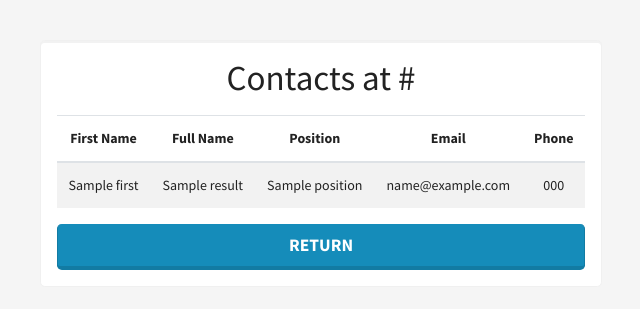
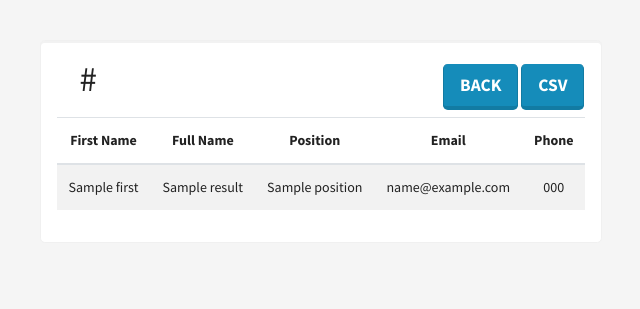
Before and after one commit to bryandeagle/fetch, a Flask app: template templates/results.html in a window 1280 px wide. Shown: the top 309 px of the page, without its empty margins (319-959 px from the left). Run offline with Flask 2, Linux system fonts and the light colour scheme; the template is opened without the code that fills it: most values are stand-ins (such as "Sample title", 1, 10 or a date in 2020); some libraries are stand-ins or nearby versions.

Commit message:
downloading csvs

```diff
--- a/app.py
+++ b/app.py
@@ -1,4 +1,4 @@
-from flask import Flask, request, send_file, jsonify, redirect, url_for, render_template
+from flask import Flask, request, send_file, Response, redirect, url_for, render_template
 from logging import handlers, Formatter, getLogger, DEBUG
 from scrape import scrape
 from os import path
@@ -26,6 +26,10 @@ def _display(url):
     if url.startswith('www.'):
         url = url[4:]
     return url.capitalize()
+
+
+def json_to_csv(json):
+    pass
 
 
 def _setup_log(file_size):
@@ -59,6 +63,14 @@ def error():
     return app.send_static_file('error.html')
 
 
+@app.route('/download', methods=['POST'])
+def download():
+    print(request.form['data'])
+    """ Returns CSV file """
+    return Response(json_to_csv(request.form['data']), mimetype="text/csv",
+                    headers={"Content-disposition": "attachment; filename=contacts.csv"})
+
+
 @app.route('/')
 def index():
     """ Returns static index document """
--- a/templates/results.html
+++ b/templates/results.html
@@ -28,11 +28,26 @@
         background-color: #fff;
         padding: 1rem 1rem;
       }
+      .top {
+        width: 100%;
+      }
+      .right {
+        text-align: right;
+      }
     </style>
   </head>
   <body class="text-center">
     <div class="jumbotron">
-      <h1>Contacts at {{ website }}</h1>
+      <table class="top">
+        <td><h1>{{ website }}</h1></td>
+        <td class="right">
+          <form method="post" action="/download">
+            <input type="hidden" name="data" value="{{ results }}">
+            <a class="btn btn-lg btn-primary return" href="/">Back</a>
+            <button class="btn btn-lg btn-primary download" type="submit">CSV</button>
+          </form>
+        </td>
+      </table>
       <table class="table table-striped">
         <thead>
           <tr>
@@ -55,7 +70,6 @@
         {% endfor %}
         </tbody>
       </table>
-      <a class="btn btn-lg btn-primary btn-block" href="/">Return</a>
     </div>
   </body>
 </html>
```
